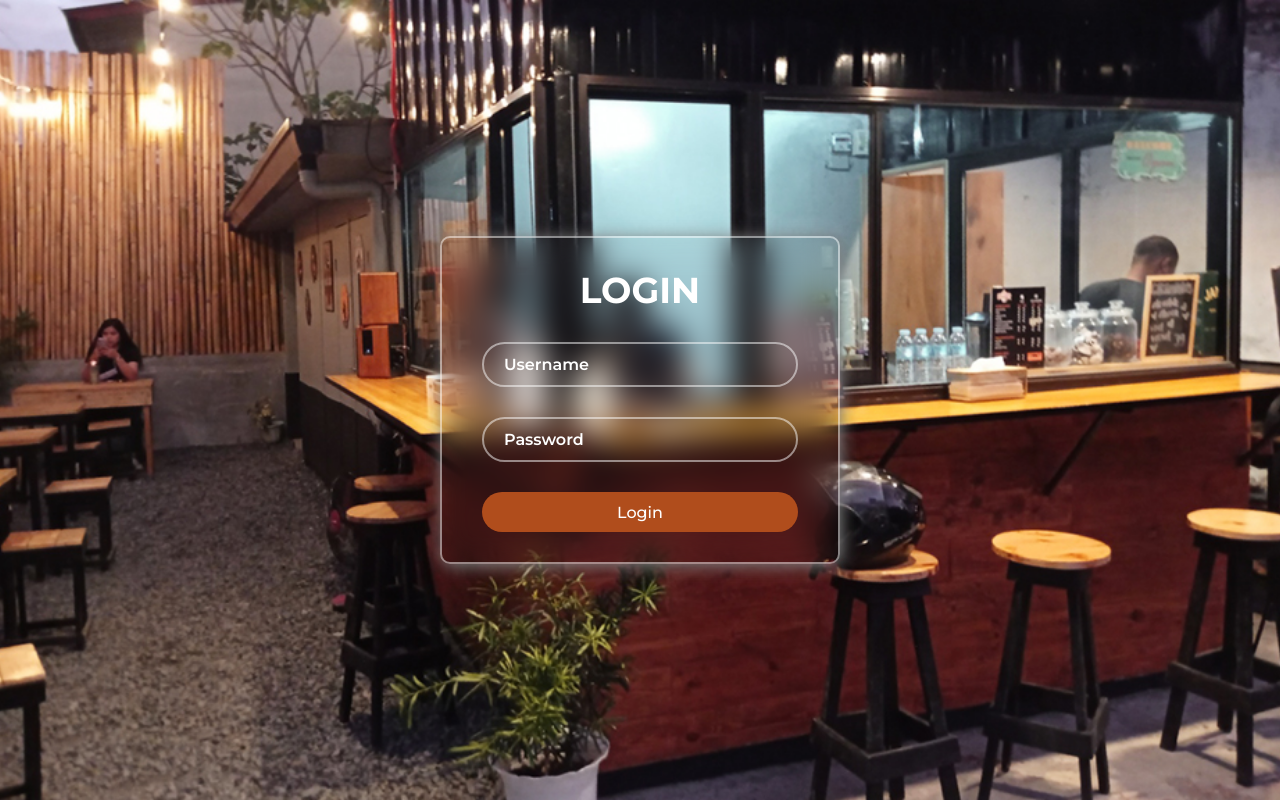
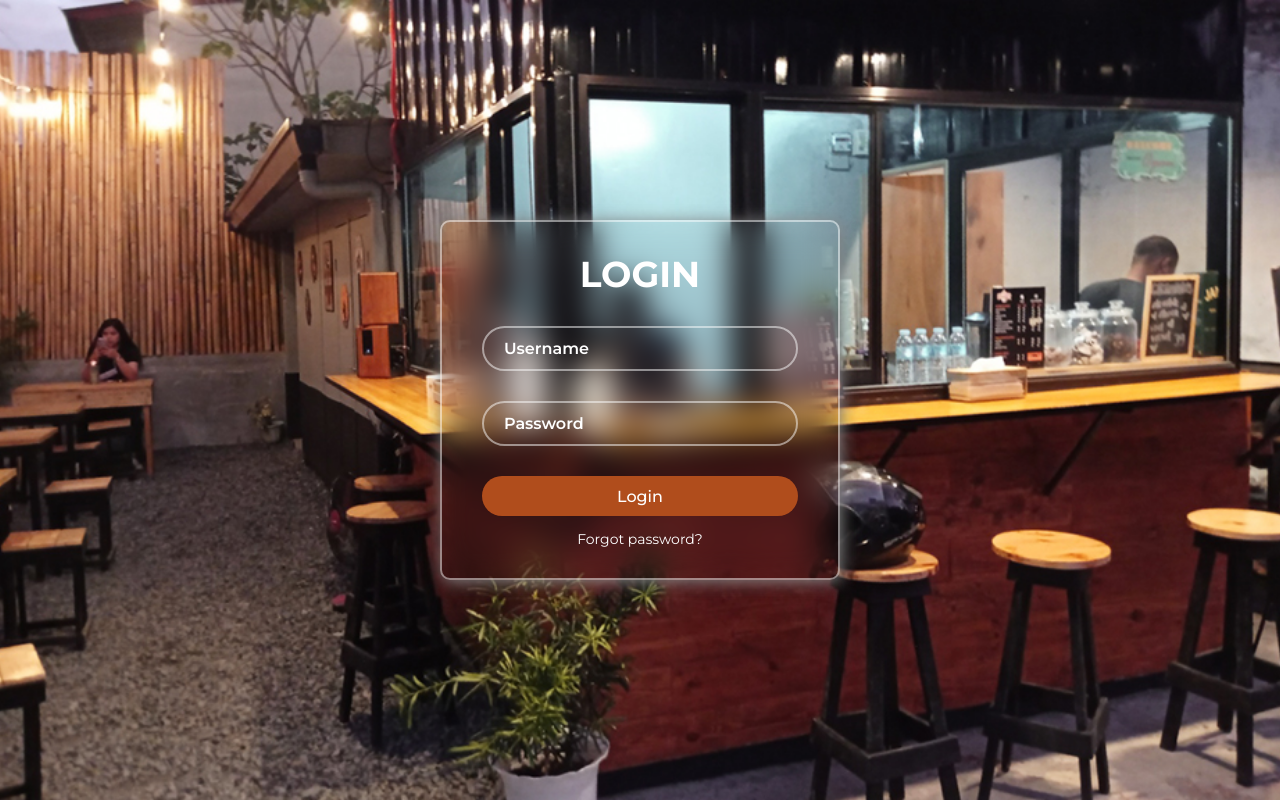
Before and after one commit to danwiic/posF, a React (Vite) app in the folder client/: page / in a window 1280 px wide. Built offline with nearby package versions, Linux system fonts and the light colour scheme.

Commit message:
added a forgot function on login page

```diff
--- a/client/src/Pages/Login/Login.css
+++ b/client/src/Pages/Login/Login.css
@@ -73,3 +73,19 @@
   font-weight: 600;
 
 }
+
+a{
+  text-decoration: none;
+}
+
+.forgot--password{
+  margin-top: 14px;
+  color: white;
+  text-decoration: none;
+  font-size: 14px;
+  text-align: center;
+}
+
+.forgot--password:hover{
+  text-decoration: underline;
+}
--- a/client/src/Pages/Login/Login.jsx
+++ b/client/src/Pages/Login/Login.jsx
@@ -1,7 +1,7 @@
 import { useState } from 'react';
 import './Login.css';
 import axios from 'axios';
-import { useNavigate } from 'react-router-dom';
+import { useNavigate, Link } from 'react-router-dom';
 import { useUser } from '../../Context/UserContext.jsx';
 
 export default function Login() {
@@ -64,6 +64,7 @@
             />
           </div>
           <button className='btn-Login'>Login</button>
+          <Link to="#"><p className='forgot--password'>Forgot password?</p></Link>
           {error && <p style={{ color: 'red', textAlign: "center", marginTop: "10px" }}>{error}</p>}
         </form>
       </div>
```
